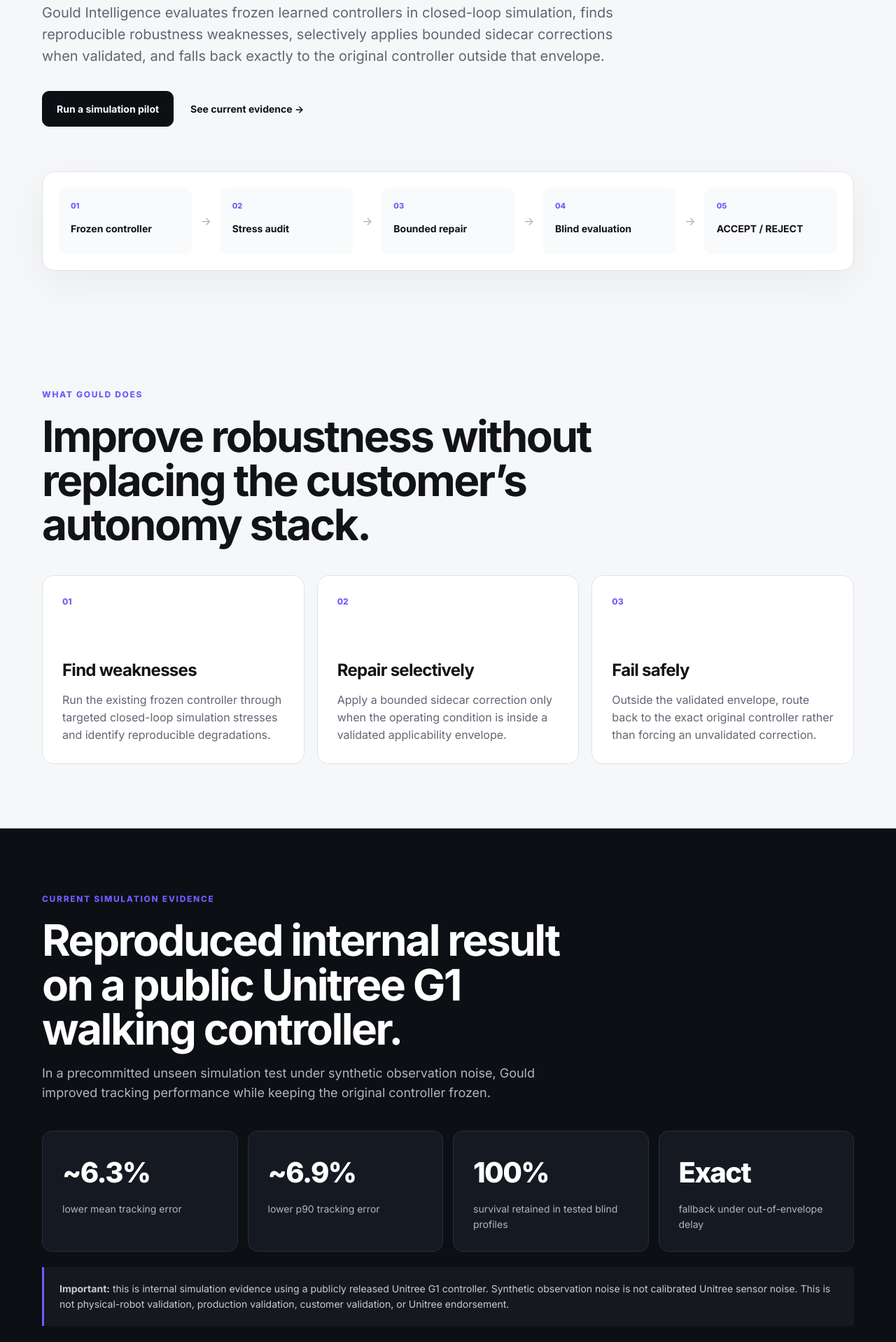
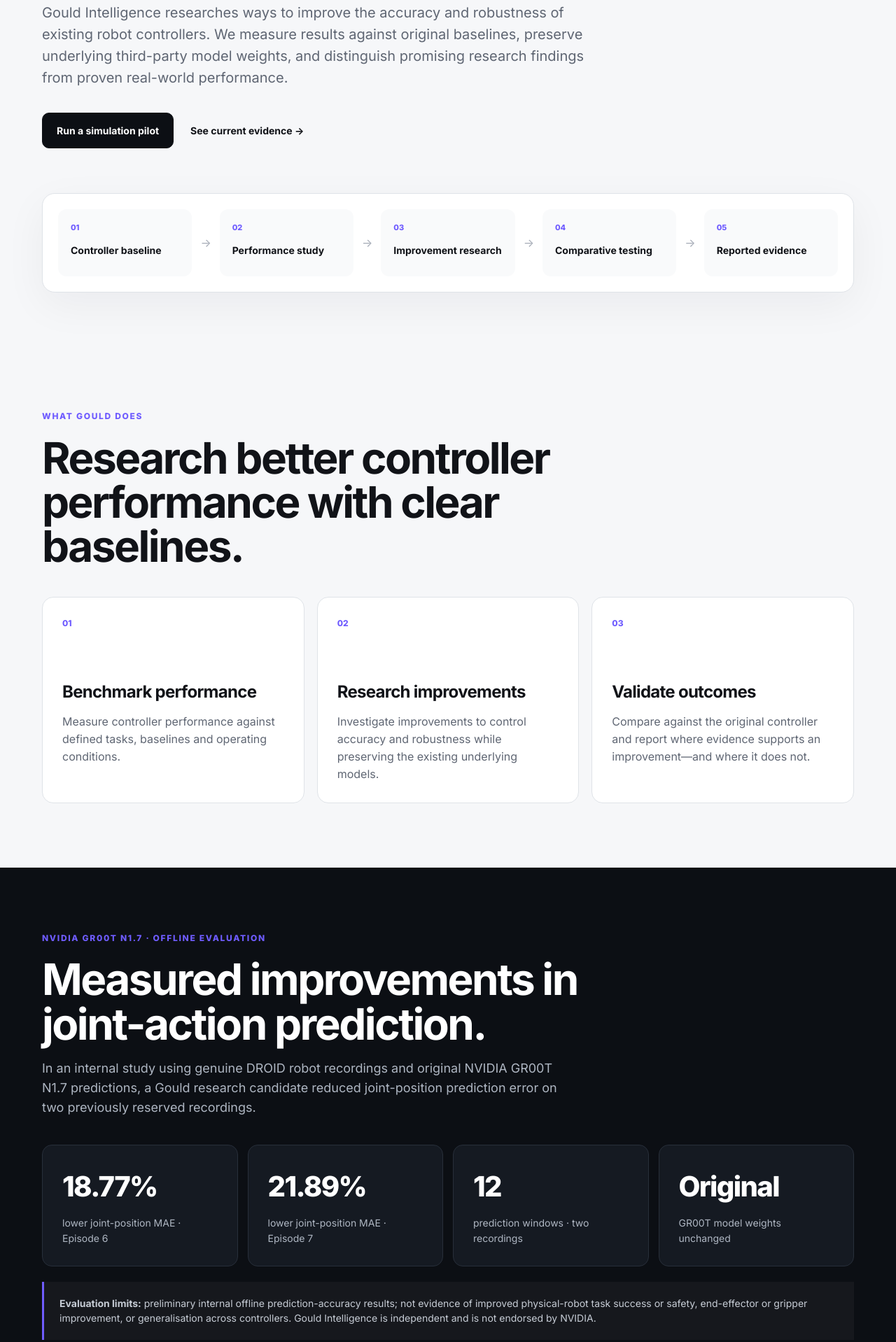
Before and after one commit to Isaa661/Gould-Intelligence, a plain HTML site: page index.html in a window 1280 px wide. Shown: the part 503-2421 px from the top of the page at 70% size. Drawn offline with Linux system fonts and the light colour scheme.

Commit message:
Add scoped GR00T evidence and protect implementation details

```diff
--- a/index.html
+++ b/index.html
@@ -33,9 +33,9 @@
       <div class="eyebrow">ROBOTICS ROBUSTNESS INFRASTRUCTURE</div>
       <h1>Stress-test learned robot controllers before the real world does.</h1>
       <p class="hero-copy">
-        Gould Intelligence evaluates frozen learned controllers in closed-loop simulation,
-        finds reproducible robustness weaknesses, selectively applies bounded sidecar corrections
-        when validated, and falls back exactly to the original controller outside that envelope.
+        Gould Intelligence researches ways to improve the accuracy and robustness of existing robot controllers.
+        We measure results against original baselines, preserve underlying third-party model weights,
+        and distinguish promising research findings from proven real-world performance.
       </p>
       <div class="hero-actions">
         <a class="button" href="#pilot">Run a simulation pilot</a>
@@ -43,39 +43,39 @@
       </div>
 
       <div class="hero-panel" aria-label="Gould workflow">
-        <div class="flow-step"><span>01</span><strong>Frozen controller</strong></div>
+        <div class="flow-step"><span>01</span><strong>Controller baseline</strong></div>
         <div class="flow-arrow">→</div>
-        <div class="flow-step"><span>02</span><strong>Stress audit</strong></div>
+        <div class="flow-step"><span>02</span><strong>Performance study</strong></div>
         <div class="flow-arrow">→</div>
-        <div class="flow-step"><span>03</span><strong>Bounded repair</strong></div>
+        <div class="flow-step"><span>03</span><strong>Improvement research</strong></div>
         <div class="flow-arrow">→</div>
-        <div class="flow-step"><span>04</span><strong>Blind evaluation</strong></div>
+        <div class="flow-step"><span>04</span><strong>Comparative testing</strong></div>
         <div class="flow-arrow">→</div>
-        <div class="flow-step"><span>05</span><strong>ACCEPT / REJECT</strong></div>
+        <div class="flow-step"><span>05</span><strong>Reported evidence</strong></div>
       </div>
     </section>
 
     <section id="product" class="section container">
       <div class="section-heading">
         <div class="eyebrow">WHAT GOULD DOES</div>
-        <h2>Improve robustness without replacing the customer’s autonomy stack.</h2>
+        <h2>Research better controller performance with clear baselines.</h2>
       </div>
 
       <div class="grid three">
         <article class="card">
           <div class="card-number">01</div>
-          <h3>Find weaknesses</h3>
-          <p>Run the existing frozen controller through targeted closed-loop simulation stresses and identify reproducible degradations.</p>
+          <h3>Benchmark performance</h3>
+          <p>Measure controller performance against defined tasks, baselines and operating conditions.</p>
         </article>
         <article class="card">
           <div class="card-number">02</div>
-          <h3>Repair selectively</h3>
-          <p>Apply a bounded sidecar correction only when the operating condition is inside a validated applicability envelope.</p>
+          <h3>Research improvements</h3>
+          <p>Investigate improvements to control accuracy and robustness while preserving the existing underlying models.</p>
         </article>
         <article class="card">
           <div class="card-number">03</div>
-          <h3>Fail safely</h3>
-          <p>Outside the validated envelope, route back to the exact original controller rather than forcing an unvalidated correction.</p>
+          <h3>Validate outcomes</h3>
+          <p>Compare against the original controller and report where evidence supports an improvement—and where it does not.</p>
         </article>
       </div>
     </section>
@@ -83,7 +83,42 @@
     <section id="evidence" class="section section-dark">
       <div class="container">
         <div class="section-heading light">
-          <div class="eyebrow">CURRENT SIMULATION EVIDENCE</div>
+          <div class="eyebrow">NVIDIA GR00T N1.7 · OFFLINE EVALUATION</div>
+          <h2>Measured improvements in joint-action prediction.</h2>
+          <p>
+            In an internal study using genuine DROID robot recordings and original NVIDIA GR00T N1.7
+            predictions, a Gould research candidate reduced joint-position prediction error on two
+            previously reserved recordings.
+          </p>
+        </div>
+
+        <div class="stats">
+          <div class="stat">
+            <div class="stat-value">18.77%</div>
+            <div class="stat-label">lower joint-position MAE · Episode 6</div>
+          </div>
+          <div class="stat">
+            <div class="stat-value">21.89%</div>
+            <div class="stat-label">lower joint-position MAE · Episode 7</div>
+          </div>
+          <div class="stat">
+            <div class="stat-value">12</div>
+            <div class="stat-label">prediction windows · two recordings</div>
+          </div>
+          <div class="stat">
+            <div class="stat-value">Original</div>
+            <div class="stat-label">GR00T model weights unchanged</div>
+          </div>
+        </div>
+
+        <div class="evidence-note">
+          <strong>Evaluation limits:</strong> preliminary internal offline prediction-accuracy results;
+          not evidence of improved physical-robot task success or safety, end-effector or gripper improvement,
+          or generalisation across controllers. Gould Intelligence is independent and is not endorsed by NVIDIA.
+        </div>
+
+        <div class="section-heading light" style="margin-top:72px">
+          <div class="eyebrow">SEPARATE UNITREE G1 SIMULATION STUDY</div>
           <h2>Reproduced internal result on a public Unitree G1 walking controller.</h2>
           <p>
             In a precommitted unseen simulation test under synthetic observation noise, Gould improved
@@ -186,7 +221,7 @@
   <footer>
     <div class="container footer-inner">
       <span>© <span id="year"></span> Gould Intelligence</span>
-      <span>Simulation-stage robotics robustness infrastructure.</span>
+      <span>Robotics controller evaluation and research.</span>
     </div>
   </footer>
 
```
